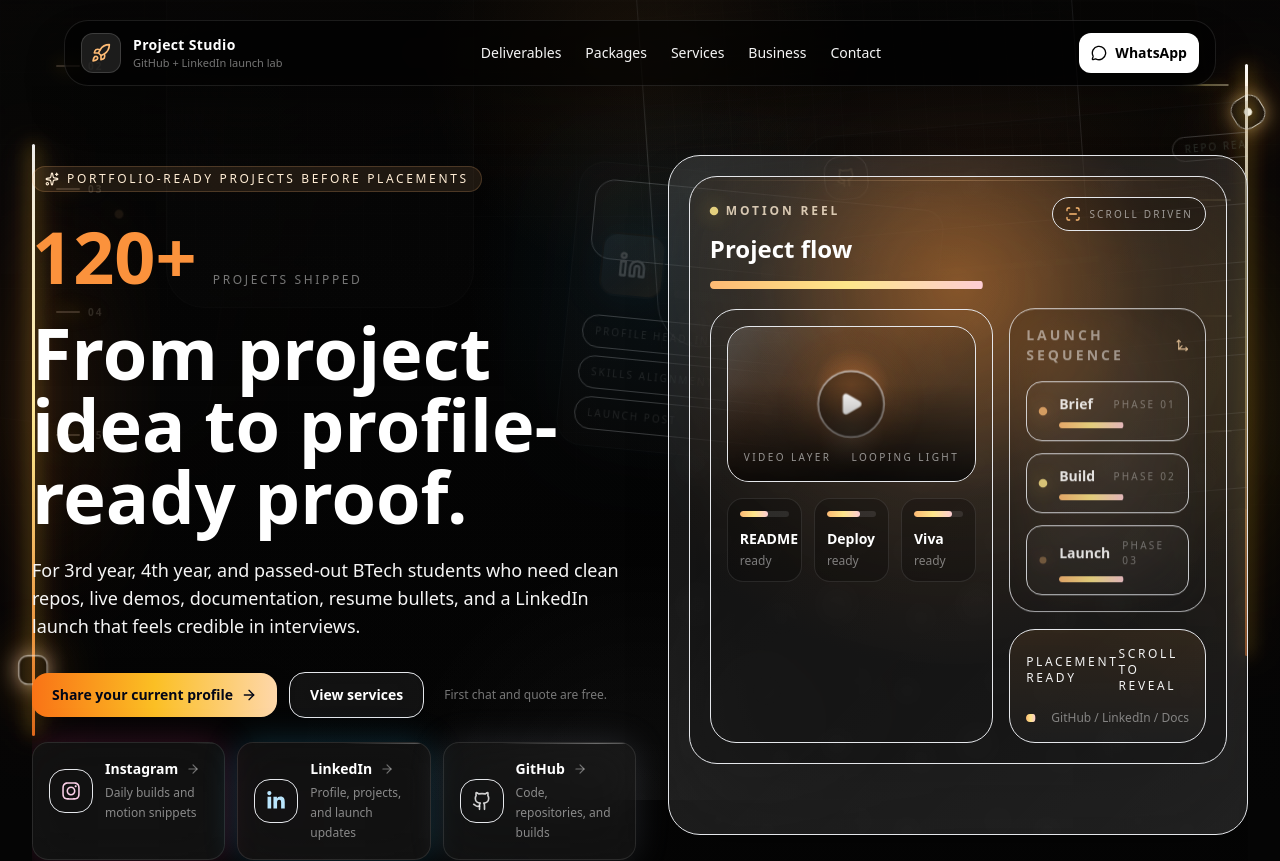
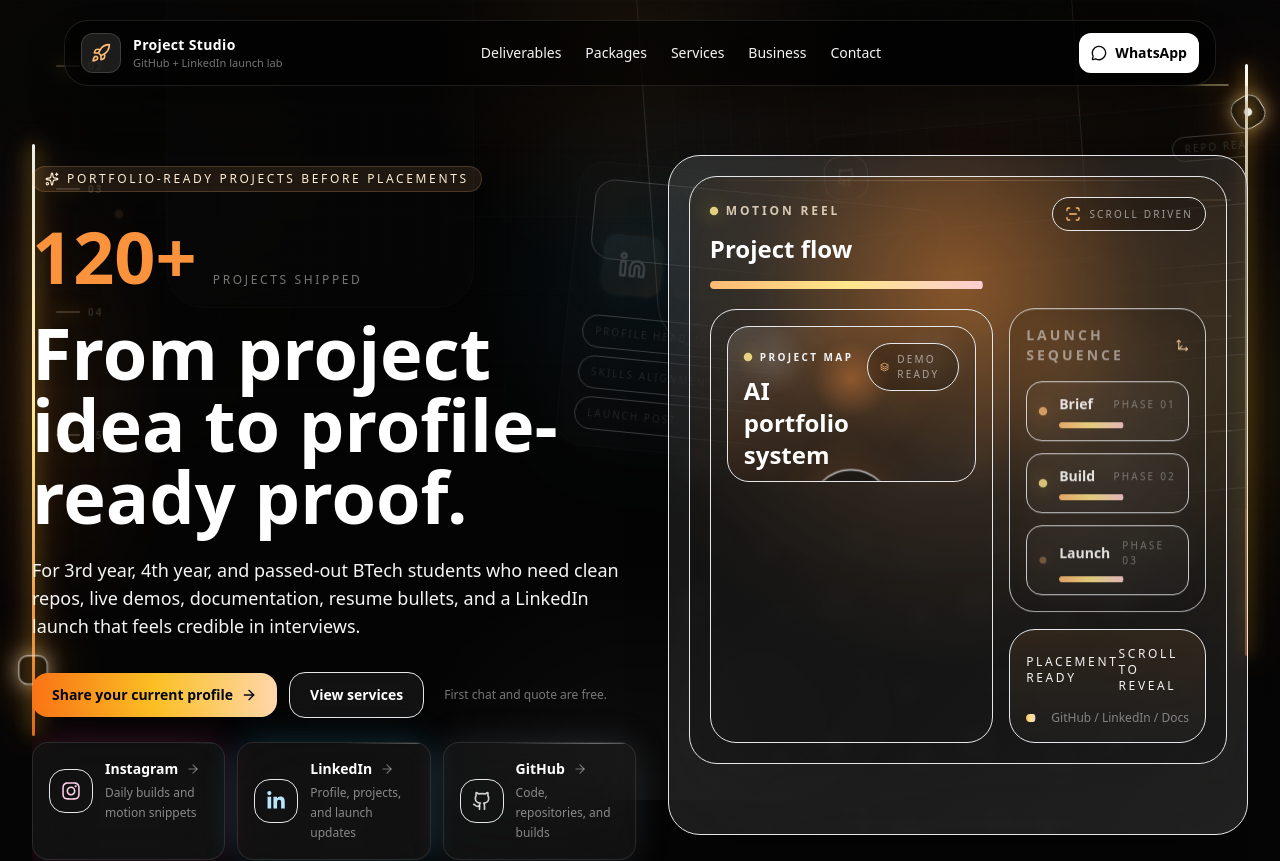
Before and after one commit to PraneethPW/PROJECT_STUDIO, a React (Vite) app in the folder homepage/: page / in a window 1280 px wide. Shown: the top 861 px of the page. Built offline with nearby package versions, Linux system fonts and the light colour scheme.

Commit message:
Replace hero video card with project map

```diff
--- a/homepage/src/App.tsx
+++ b/homepage/src/App.tsx
@@ -23,7 +23,6 @@ import {
   Linkedin,
   MessageCircle,
   Move3d,
-  Play,
   Rocket,
   ScanLine,
   ShieldCheck,
@@ -376,6 +375,21 @@ const socialProfiles = [
   }
 ];
 
+const portfolioFlowItems = [
+  {
+    title: "AI apps",
+    note: "Full-stack builds"
+  },
+  {
+    title: "ML builds",
+    note: "Model demos"
+  },
+  {
+    title: "Docs",
+    note: "README + handoff"
+  }
+];
+
 const stats = [
   { label: "Projects Delivered", value: 120 },
   { label: "GitHub Repos Updated", value: 95 },
@@ -909,38 +923,65 @@ const HeroReel: React.FC = () => {
                   transition={{ duration: 10, repeat: Infinity, ease: "linear" }}
                   className="absolute inset-0 bg-[linear-gradient(120deg,rgba(255,255,255,0.02)_0%,rgba(255,255,255,0.12)_18%,rgba(255,145,65,0.05)_34%,rgba(255,255,255,0.02)_56%,rgba(255,255,255,0.1)_78%,rgba(255,255,255,0.02)_100%)] bg-[length:220%_220%] opacity-55"
                 />
-                <div className="absolute inset-0 bg-[radial-gradient(circle_at_50%_38%,rgba(255,145,65,0.32),transparent_24%),radial-gradient(circle_at_50%_70%,rgba(255,255,255,0.1),transparent_20%)]" />
-                <div className="absolute inset-0 flex items-center justify-center">
-                  <motion.div
-                    animate={{ scale: [1, 1.05, 1], opacity: [0.88, 1, 0.88] }}
+                <div className="absolute inset-0 bg-[radial-gradient(circle_at_50%_34%,rgba(255,145,65,0.34),transparent_24%),radial-gradient(circle_at_18%_22%,rgba(255,255,255,0.12),transparent_15%),radial-gradient(circle_at_82%_22%,rgba(255,255,255,0.08),transparent_16%)]" />
+                <div className="absolute inset-0 flex flex-col">
+                  <div className="flex items-start justify-between gap-3 p-4 pb-0">
+                    <div>
+                      <span className="inline-flex items-center gap-2 text-[10px] font-semibold uppercase tracking-[0.24em] text-orange-100/78">
+                        <BlinkDot tone="amber" />
+                        project map
+                      </span>
+                      <h3 className="mt-2 text-xl font-semibold text-white sm:text-2xl">AI portfolio system</h3>
+                    </div>
+                    <div className="inline-flex items-center gap-2 rounded-full border border-white/12 bg-black/25 px-3 py-2 text-[10px] uppercase tracking-[0.22em] text-white/55">
+                      <Layers3 className="h-4 w-4 text-orange-300" />
+                      Demo ready
+                    </div>
+                  </div>
+
+                  <div className="relative flex flex-1 items-center justify-center px-6">
+                    <motion.div
+                      animate={{ scale: [1, 1.05, 1], opacity: [0.9, 1, 0.9] }}
                       transition={{ duration: 5, repeat: Infinity, ease: "easeInOut" }}
-                    className="flex h-16 w-16 items-center justify-center rounded-full border border-white/18 bg-black/35 shadow-[0_0_50px_rgba(255,145,65,0.28)] backdrop-blur-xl"
-                  >
-                    <Play className="h-6 w-6 fill-white text-white" />
-                  </motion.div>
-                </div>
-                <div className="absolute inset-x-0 bottom-0 h-24 bg-gradient-to-t from-black/70 to-transparent" />
-                <div className="absolute bottom-4 left-4 right-4 flex items-center justify-between text-[10px] uppercase tracking-[0.24em] text-white/55">
-                  <span>video layer</span>
-                  <span>looping light</span>
-                </div>
-              </div>
-
-              <div className="mt-4 grid gap-3 sm:grid-cols-3">
-                {["README", "Deploy", "Viva"].map((item, index) => (
-                  <div key={item} className="rounded-2xl border border-white/10 bg-black/25 p-3">
+                      className="relative flex h-20 w-20 items-center justify-center rounded-full border border-white/18 bg-black/35 shadow-[0_0_50px_rgba(255,145,65,0.28)] backdrop-blur-xl"
+                    >
+                      <Layers3 className="h-8 w-8 text-orange-100" />
+                    </motion.div>
+
+                    <div className="absolute left-[12%] top-[18%] rounded-full border border-white/12 bg-black/30 px-3 py-1 text-[10px] font-semibold uppercase tracking-[0.22em] text-white/70 backdrop-blur-xl">
+                      AI apps
+                    </div>
+                    <div className="absolute right-[12%] top-[14%] rounded-full border border-white/12 bg-black/30 px-3 py-1 text-[10px] font-semibold uppercase tracking-[0.22em] text-white/70 backdrop-blur-xl">
+                      ML builds
+                    </div>
+                    <div className="absolute left-[18%] bottom-[16%] rounded-full border border-white/12 bg-black/30 px-3 py-1 text-[10px] font-semibold uppercase tracking-[0.22em] text-white/70 backdrop-blur-xl">
+                      Docs
+                    </div>
+                  </div>
+
+                  <div className="grid grid-cols-3 gap-3 p-4 pt-0">
+                    {portfolioFlowItems.map((item, index) => (
+                      <motion.div
+                        key={item.title}
+                        initial={{ opacity: 0, y: 8 }}
+                        animate={{ opacity: 1, y: 0 }}
+                        transition={{ duration: 0.4, delay: 0.14 + index * 0.08 }}
+                        className="rounded-2xl border border-white/10 bg-black/25 p-3"
+                      >
                         <div className="mb-3 h-1.5 overflow-hidden rounded-full bg-white/10">
                           <motion.div
                             initial={{ width: 0 }}
-                        animate={{ width: `${58 + index * 10}%` }}
+                            animate={{ width: `${62 + index * 8}%` }}
                             transition={{ duration: 1.4, delay: 0.18 + index * 0.12 }}
                             className="h-full rounded-full bg-gradient-to-r from-orange-300 via-amber-200 to-rose-200"
                           />
                         </div>
-                    <p className="text-sm font-semibold text-white">{item}</p>
-                    <p className="mt-1 text-xs text-white/45">ready</p>
-                  </div>
+                        <p className="text-sm font-semibold text-white">{item.title}</p>
+                        <p className="mt-1 text-xs text-white/45">{item.note}</p>
+                      </motion.div>
                     ))}
+                  </div>
+                </div>
               </div>
             </div>
 
@@ -1093,30 +1134,40 @@ const MobileHeroReel: React.FC = () => {
               transition={{ duration: 8, repeat: Infinity, ease: "linear" }}
               className="absolute inset-0 bg-[linear-gradient(120deg,rgba(255,255,255,0.02)_0%,rgba(255,255,255,0.12)_18%,rgba(255,145,65,0.05)_34%,rgba(255,255,255,0.02)_56%,rgba(255,255,255,0.1)_78%,rgba(255,255,255,0.02)_100%)] bg-[length:220%_220%] opacity-60"
             />
-            <div className="absolute inset-0 bg-[radial-gradient(circle_at_50%_38%,rgba(255,145,65,0.32),transparent_24%),radial-gradient(circle_at_50%_70%,rgba(255,255,255,0.1),transparent_20%)]" />
-            <div className="absolute inset-0 flex items-center justify-center">
-              <div className="flex h-14 w-14 items-center justify-center rounded-full border border-white/18 bg-black/35 shadow-[0_0_50px_rgba(255,145,65,0.28)] backdrop-blur-xl">
-                <Play className="h-6 w-6 fill-white text-white" />
-              </div>
+            <div className="absolute inset-0 bg-[radial-gradient(circle_at_50%_34%,rgba(255,145,65,0.32),transparent_24%),radial-gradient(circle_at_20%_24%,rgba(255,255,255,0.12),transparent_15%),radial-gradient(circle_at_80%_24%,rgba(255,255,255,0.08),transparent_16%)]" />
+            <div className="absolute inset-0 flex flex-col items-center justify-center px-4 text-center">
+              <motion.div
+                animate={{ scale: [1, 1.06, 1], opacity: [0.9, 1, 0.9] }}
+                transition={{ duration: 5, repeat: Infinity, ease: "easeInOut" }}
+                className="flex h-14 w-14 items-center justify-center rounded-full border border-white/18 bg-black/35 shadow-[0_0_50px_rgba(255,145,65,0.28)] backdrop-blur-xl"
+              >
+                <Layers3 className="h-6 w-6 text-orange-100" />
+              </motion.div>
+              <p className="mt-3 text-[10px] font-semibold uppercase tracking-[0.24em] text-orange-100/78">
+                project map
+              </p>
+              <p className="mt-2 max-w-[14rem] text-sm font-semibold text-white">
+                AI apps, ML builds, and docs ready for review.
+              </p>
             </div>
             <div className="absolute inset-x-0 bottom-0 h-20 bg-gradient-to-t from-black/70 to-transparent" />
             <div className="absolute bottom-3 left-3 right-3 flex items-center justify-between text-[10px] uppercase tracking-[0.24em] text-white/55">
-              <span>repo preview</span>
-              <span>launch ready</span>
+              <span>design / code / deploy</span>
+              <span>review ready</span>
             </div>
           </div>
 
           <div className="grid gap-2 sm:grid-cols-3">
-            {["README", "Deploy", "Viva"].map((item) => (
-              <div key={item} className="rounded-2xl border border-white/10 bg-black/25 p-3">
+            {portfolioFlowItems.map((item) => (
+              <div key={item.title} className="rounded-2xl border border-white/10 bg-black/25 p-3">
                 <div className="mb-2 h-1.5 overflow-hidden rounded-full bg-white/10">
                   <motion.div
                     style={{ scaleX: scrollRail }}
                     className="h-full origin-left rounded-full bg-gradient-to-r from-orange-300 via-amber-200 to-rose-200"
                   />
                 </div>
-                <p className="text-xs font-semibold text-white">{item}</p>
-                <p className="mt-1 text-[10px] text-white/45">ready</p>
+                <p className="text-xs font-semibold text-white">{item.title}</p>
+                <p className="mt-1 text-[10px] text-white/45">{item.note}</p>
               </div>
             ))}
           </div>
```
Lines whose indentation alone changed are shown as unchanged.
